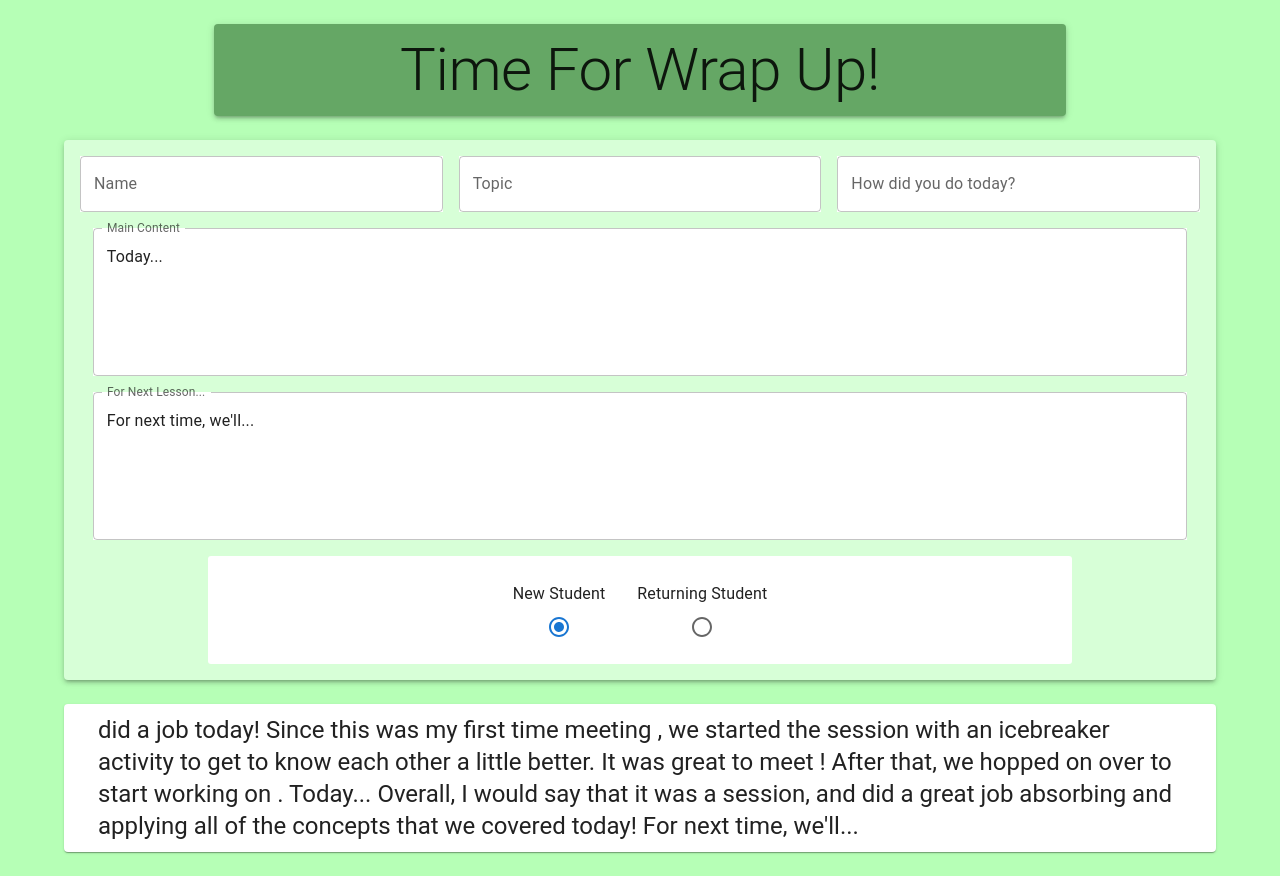
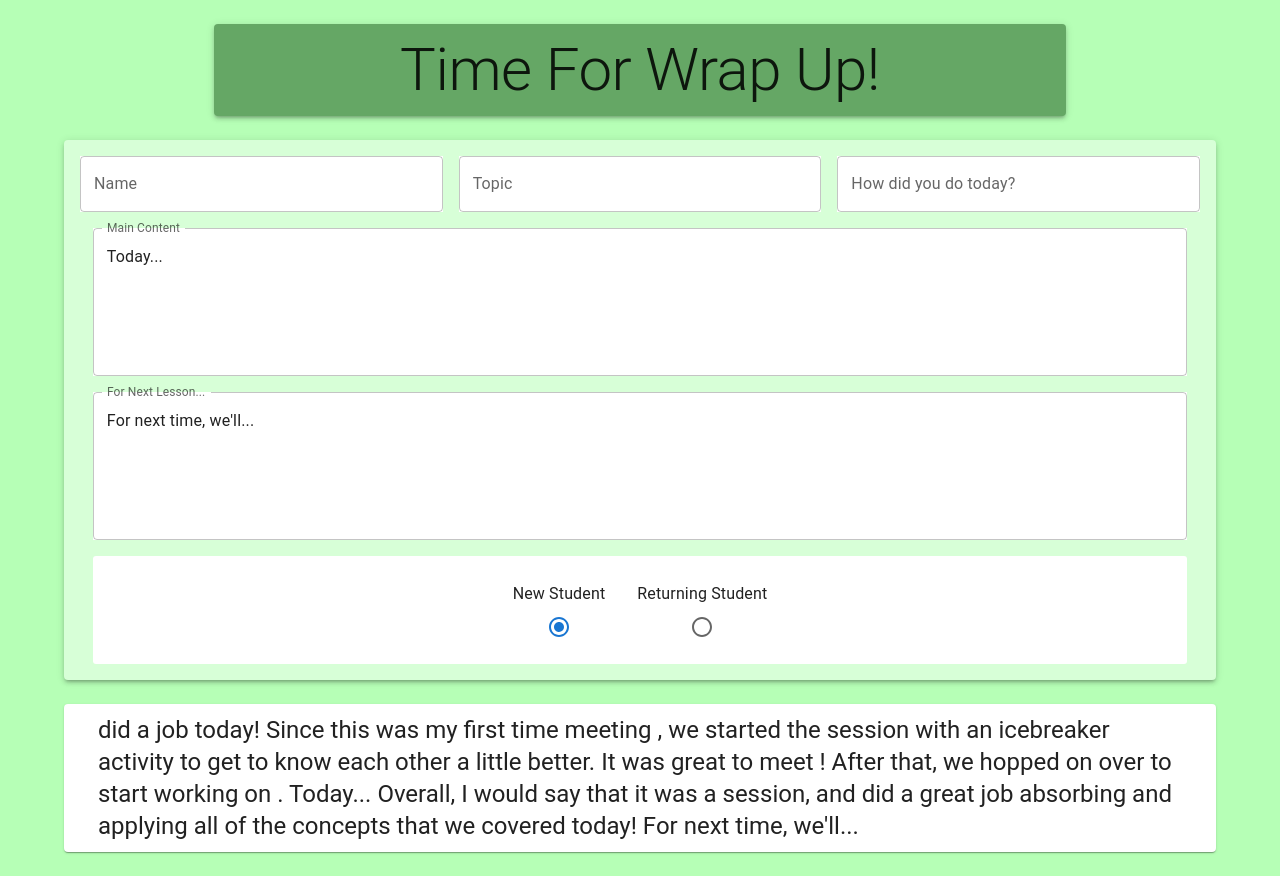
Before and after one commit to ZachatorCodes/id-tech-wrap-up, a React (Create React App) app: page / in a window 1280 px wide. Built offline with nearby package versions, Linux system fonts and the light colour scheme; the HTML template or start-up script is replaced by a standard one.

Commit message:
Change max width

```diff
--- a/src/index.css
+++ b/src/index.css
@@ -4,7 +4,7 @@ html {
 
 .radio-group {
   background-color: white;
-  max-width: 75%;
+  max-width: 95%;
   margin-left: auto;
   margin-right: auto;
   border-radius: 3px;
```
